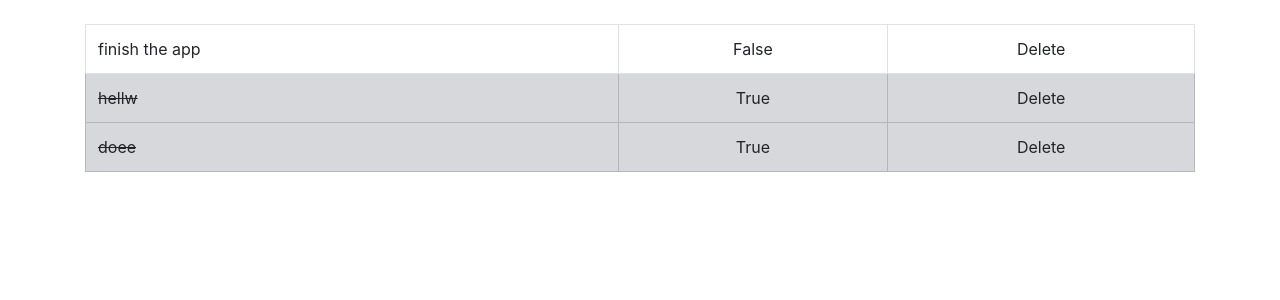
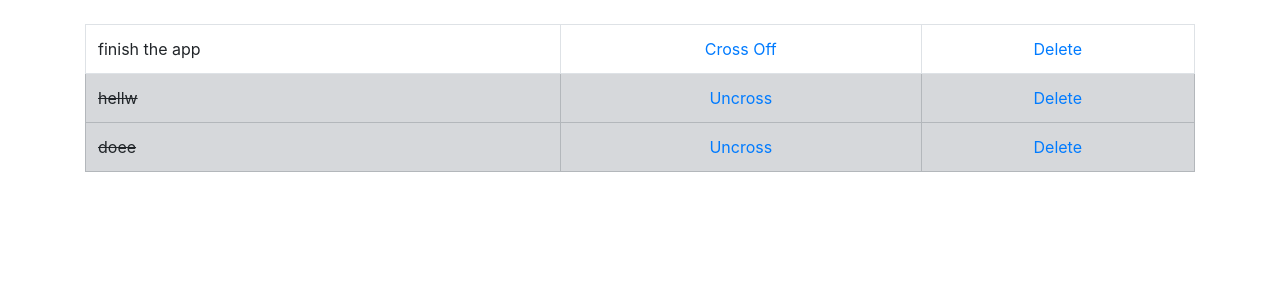
Before and after one commit to amroakmal/todo_app, a Django app: page / in a window 1280 px wide. Shown: the part 56-356 px from the top of the page. Run offline with Django 3.2, Linux system fonts and the light colour scheme; data comes from the database, SQL or seed files in the repository; both versions use the stored data as it was after the commit; some libraries are stand-ins or nearby versions.

Commit message:
Cross/Uncross items.

```diff
--- a/todo_list/templates/home.html
+++ b/todo_list/templates/home.html
@@ -9,14 +9,14 @@
             {% if item.completed %}
                 <tr class="table-secondary">
                     <td class="striker"> {{ item.item }} </td>
-                    <td><center>{{ item.completed }}</center></td>
-                    <td><center>Delete</center></td>
+                    <td><a href="{% url 'uncross' item.id %}"><center>Uncross</center></a></td>
+                    <td><a href="{% url 'delete' item.id %}"><center>Delete</center></a></td>
                 </tr>
             {% else %}
                 <tr>
-                    <td> {{ item.item }} </td>
-                    <td><center>{{ item.completed }}</center></td>
-                    <td><center>Delete</center></td>
+                    <td>{{ item.item }}</td>
+                    <td><a href="{% url 'cross_off' item.id %}"><center>Cross Off</center></a></td>
+                    <td><a href="{% url 'delete' item.id %}"><center>Delete</center></a></td>
                 </tr>
             {% endif %}
         {% endfor %}
--- a/todo_list/urls.py
+++ b/todo_list/urls.py
@@ -5,4 +5,7 @@ from . import views
 urlpatterns = [
     path('', views.home, name='home'),
     path('about/', views.about, name='about'),
+    path('delete/<item_id>', views.delete, name='delete'),
+    path('cross_off/<item_id>', views.cross_off, name='cross_off'),
+    path('uncross/<item_id>', views.uncross, name='uncross'),
 ]
--- a/todo_list/views.py
+++ b/todo_list/views.py
@@ -1,5 +1,6 @@
-from django.shortcuts import render
+from django.shortcuts import render, redirect
 from .models import List
+from django.http import HttpResponse, HttpResponseRedirect
 from .forms import ListForm
 
 # Create your views here.
@@ -17,3 +18,20 @@ def home(request):
 
 def about(request):
     return render(request, 'about.html', {})
+
+def delete(request, item_id):
+    item = List.objects.get(pk=item_id)
+    item.delete()
+    return redirect('home')
+
+def cross_off(request, item_id):
+    item = List.objects.get(pk=item_id)
+    item.completed = True
+    item.save()
+    return redirect('home')
+
+def uncross(request, item_id):
+    item = List.objects.get(pk=item_id)
+    item.completed = False
+    item.save()
+    return redirect('home')
```
Also changed, not shown: db.sqlite3.
